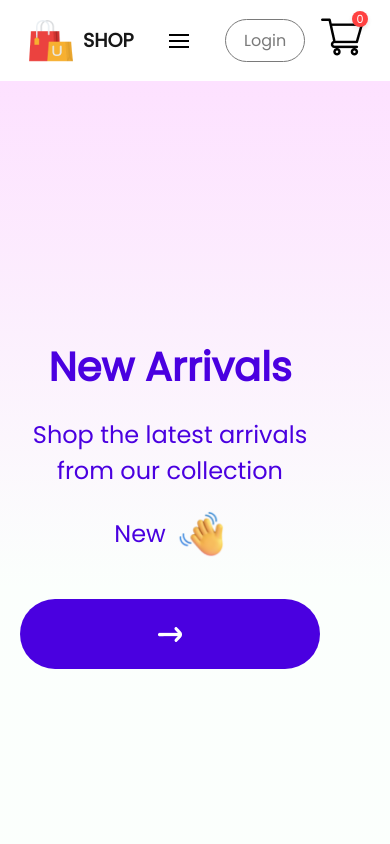
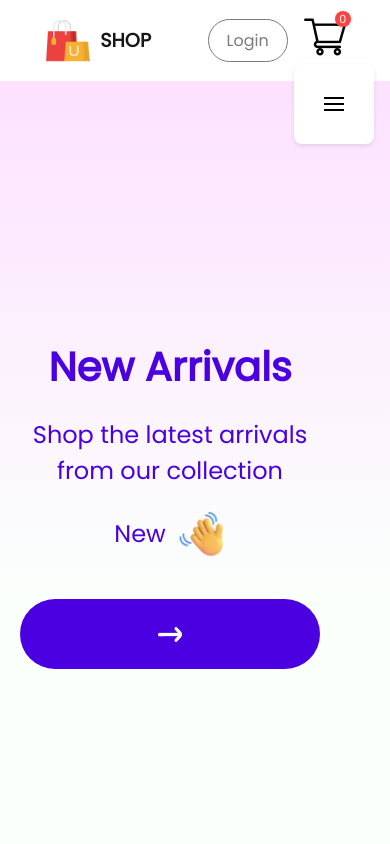
Before and after one commit to ArnaldoGonzalez81318/React-E-Commerce, a React (Create React App) app in the folder frontend/: page / in a window 390 px wide. Shown: the top 844 px of the page. Built offline with nearby package versions, Linux system fonts and the light colour scheme.

Commit message:
Update navBar.css

```diff
--- a/frontend/src/Components/NavBar/navBar.css
+++ b/frontend/src/Components/NavBar/navBar.css
@@ -121,6 +121,10 @@
   box-shadow: 0 2px 4px rgba(0, 0, 0, 0.1);
 }
 
+.navbar-dropdown {
+  display: none;
+}
+
 @media screen and (max-width: 1024px) {
   .navbar {
     padding: 1rem;
@@ -151,6 +155,19 @@
     font-size: 1.2rem;
   }
 
+  .navbar-dropdown {
+    display: flex;
+    flex-direction: column;
+    gap: 1rem;
+    position: absolute;
+    top: 4rem;
+    right: 1rem;
+    background-color: #fff;
+    box-shadow: 0 2px 4px rgba(0, 0, 0, 0.1);
+    padding: 1rem;
+    border-radius: 0.5rem;
+  }
+
   .navbar-login-btn {
     width: 5rem;
     font-size: 1rem;
```
